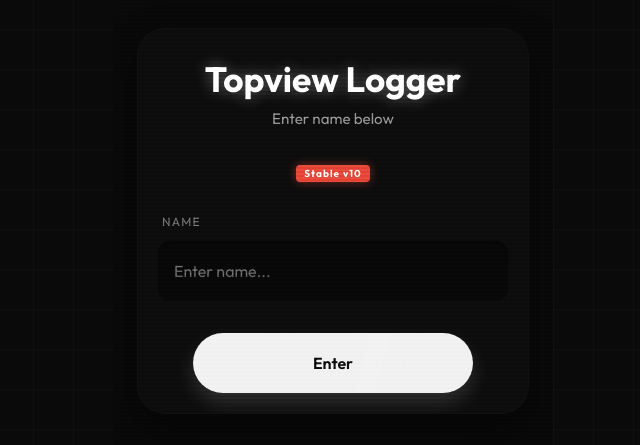
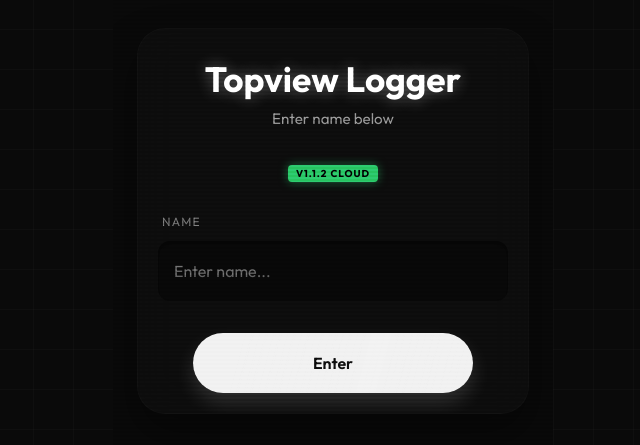
Before and after one commit to gxaupp/TopviewLoggerr, a website built with Vite: page index.html in a window 1280 px wide. Shown: the part 191-636 px from the top of the page, without its empty margins (307-947 px from the left). Built offline with nearby package versions, Linux system fonts and the light colour scheme.

Commit message:
NUCLEAR FIX: Manually injected Render URL into native bundle + Visual Badge V1.1.2

```diff
--- a/index.html
+++ b/index.html
@@ -57,7 +57,7 @@
       <header class="view-header">
         <h1 class="glow-text">Topview Logger</h1>
         <p class="subtitle">Enter name below</p>
-        <div style="background:#e74c3c; color:white; font-size:10px; font-weight:900; padding:2px 8px; border-radius:4px; margin-top:5px; display:inline-block; letter-spacing:1px; box-shadow:0 0 10px rgba(231,76,60,0.5);">Stable v10</div>
+        <div style="background:#2ecc71; color:black; font-size:10px; font-weight:900; padding:2px 8px; border-radius:4px; margin-top:5px; display:inline-block; letter-spacing:1px; box-shadow:0 0 10px rgba(46,204,113,0.5);">V1.1.2 CLOUD</div>
       </header>
       <div class="login-form">
         <div class="input-group" style="margin-bottom:2rem;">
```
